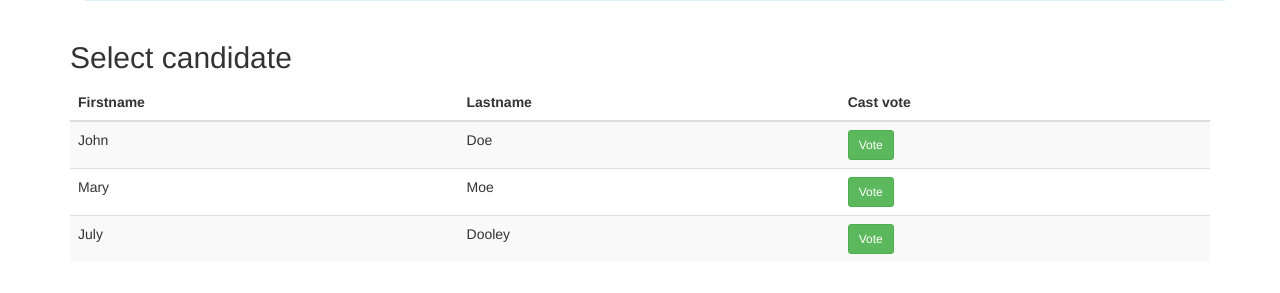
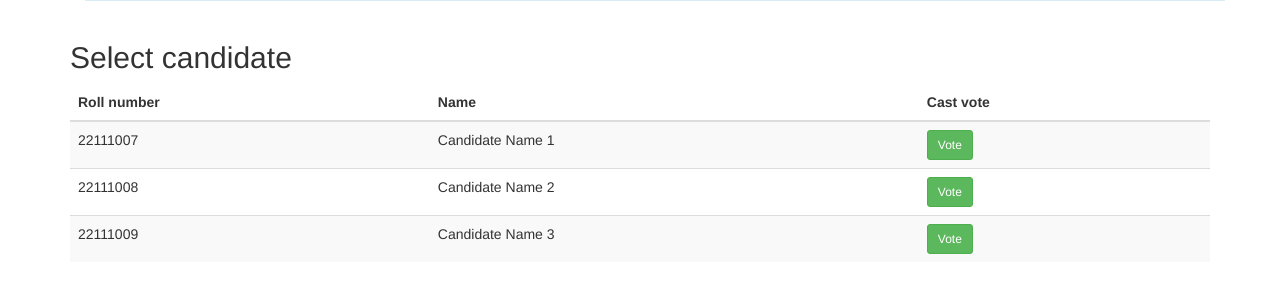
Before and after one commit to suvambasak/eVoting-blockchain, a Flask app: page /candidates in a window 1280 px wide. Shown: the part 443-736 px from the top of the page. Run offline with Flask 2, Linux system fonts and the light colour scheme; the visitor is signed in with stand-in values (Sample User, id 1); data comes from the database, SQL or seed files in the repository; some libraries are stand-ins or nearby versions.

Commit message:
Show candidate list after login

```diff
--- a/backend/flask_app/main.py
+++ b/backend/flask_app/main.py
@@ -1,5 +1,6 @@
 from flask import Blueprint, render_template, url_for
 from flask_login import login_required, current_user
+from .models import Candidate
 
 
 main = Blueprint('main', __name__)
@@ -8,4 +9,9 @@ main = Blueprint('main', __name__)
 @main.route('/candidates')
 @login_required
 def candidates():
-    return render_template('candidates.html', user=current_user)
+    candidates = Candidate.query.with_entities(
+        Candidate.id,
+        Candidate.roll_number,
+        Candidate.name
+    ).all()
+    return render_template('candidates.html', user=current_user, candidates=candidates)
--- a/backend/flask_app/templates/candidates.html
+++ b/backend/flask_app/templates/candidates.html
@@ -33,27 +33,22 @@
 <table class="table table-striped">
     <thead>
         <tr>
-            <th>Firstname</th>
-            <th>Lastname</th>
+            <th>Roll number</th>
+            <th>Name</th>
             <th>Cast vote</th>
         </tr>
     </thead>
     <tbody>
+
+        {% for candidate in candidates %}
         <tr>
-            <td>John</td>
-            <td>Doe</td>
+            <td>{{ candidate.roll_number }}</td>
+            <td>{{ candidate.name }}</td>
             <td><button type="button" class="btn btn-sm btn-success">Vote</button></td>
         </tr>
-        <tr>
-            <td>Mary</td>
-            <td>Moe</td>
-            <td><button type="button" class="btn btn-sm btn-success">Vote</button></td>
-        </tr>
-        <tr>
-            <td>July</td>
-            <td>Dooley</td>
-            <td><button type="button" class="btn btn-sm btn-success">Vote</button></td>
-        </tr>
+        {% endfor %}
+
+
     </tbody>
 </table>
 
```
